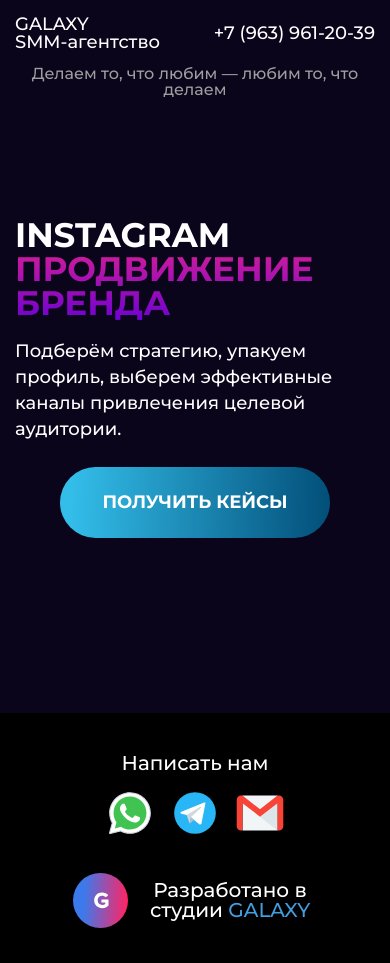
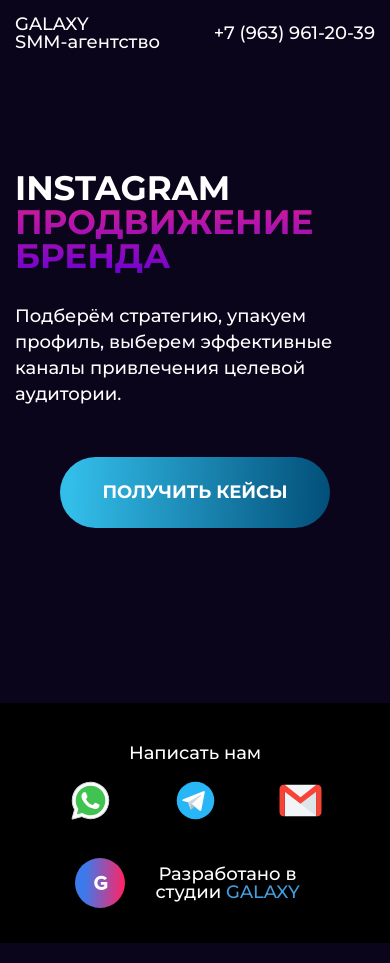
Before and after one commit to upndrey/galaxy, a plain HTML site: page index.html in a window 390 px wide. Drawn offline with Linux system fonts and the light colour scheme.

Commit message:
mobile changes

```diff
--- a/index.html
+++ b/index.html
@@ -19,7 +19,7 @@
       <div class="container header">
         <div class="header__title"><span>GALAXY </span>SMM-агентство</div>
         <div class="header__slogan">Делаем то, что любим — любим то, что делаем</div>
-        <a href="#" class="header__phone">+7 (963) 961-20-39</a>
+        <a href="tel:+79639612039" class="header__phone">+7 (963) 961-20-39</a>
       </div>
     </header>
     <div class="container promotion">
@@ -30,7 +30,7 @@
         Подберём стратегию, упакуем профиль, выберем
         эффективные каналы привлечения целевой аудитории.
       </p>
-      <a href="#">Получить кейсы</a>
+      <a href="https://api.whatsapp.com/send/?phone=79639612039&text=Добрый%20день!%20Отправьте,%20пожалуйста,%20кейсы">Получить кейсы</a>
       <div class="grid"></div>
     </div>
   </div>
@@ -40,9 +40,9 @@
       <div class="footer__contacts">
         <p>Написать нам</p>
         <div class="icons">
-          <a href="#" class="whatsapp"></a>
-          <a href="#" class="telegram"></a>
-          <a href="#" class="email"></a>
+          <a href="https://api.whatsapp.com/send/?phone=79639612039&text=Добрый%20день!%20Хочу%20обсудить%20проект%20SMM" class="whatsapp"></a>
+          <a href="https://t.me/shominati" class="telegram"></a>
+          <a href="mailto:shomina@ongalaxy.ru" class="email"></a>
         </div>
       </div>
       <a href="#" class="footer__developedBy">
--- a/styles/index.css
+++ b/styles/index.css
@@ -187,14 +187,14 @@
 }
 
 .footer__logo {
-  width: 55px;
-  height: 55px;
+  width: 50px;
+  height: 50px;
   margin-right: 110px;
   background-image: url("../images/icons/galaxy.svg");
+  background-size: cover;
 }
 
 .footer__contacts {
-  width: 180px;
   display: -webkit-flex;
   display: -ms-flex;
   display: flex;
@@ -207,10 +207,11 @@
 .footer__contacts>p {
   font-style: normal;
   font-weight: 500;
-  font-size: 20px;
+  font-size: 18px;
   line-height: 30px;
   margin: 0;
   margin-bottom: 10px;
+  text-align: center;
 }
 
 .footer__contacts>.icons {
@@ -222,28 +223,35 @@
   justify-content: space-between;
 }
 
+.footer__contacts>.icons>* {
+  margin: 0 30px;
+}
+
 .footer__contacts .whatsapp {
-  width: 50px;
-  height: 50px;
+  width: 45px;
+  height: 45px;
   background-image: url("../images/icons/whatsapp.svg");
+  background-size: cover;
 }
 
 .footer__contacts .telegram {
-  width: 50px;
-  height: 50px;
+  width: 45px;
+  height: 45px;
   background-image: url("../images/icons/telegram.svg");
+  background-size: cover;
 }
 
 .footer__contacts .email {
-  width: 50px;
-  height: 50px;
+  width: 45px;
+  height: 45px;
   background-image: url("../images/icons/email.svg");
+  background-size: cover;
 }
 
 .footer__developedBy {
   font-style: normal;
   font-weight: 500;
-  font-size: 20px;
+  font-size: 18px;
   line-height: 100%;
 }
 
--- a/styles/media.css
+++ b/styles/media.css
@@ -108,9 +108,15 @@
   }
 
   /* /GLOBAL */
+  /* HEADER */
+  .header__slogan {
+    display: none;
+  }
+
+  /* /HEADER */
   /* PROMOTION */
   .promotion {
-    padding: 132px 15px 50px 15px;
+    padding: 132px 15px 150px 15px;
   }
 
   .promotion>h1 {
@@ -167,13 +173,13 @@
   .promotion>h1 {
     font-size: 34px;
     width: 100%;
-    margin-bottom: 15px;
+    margin-bottom: 30px;
   }
 
   .promotion>p {
     font-size: 18px;
     width: 100%;
-    margin-bottom: 25px;
+    margin-bottom: 50px;
   }
 
   .promotion>a {
```
